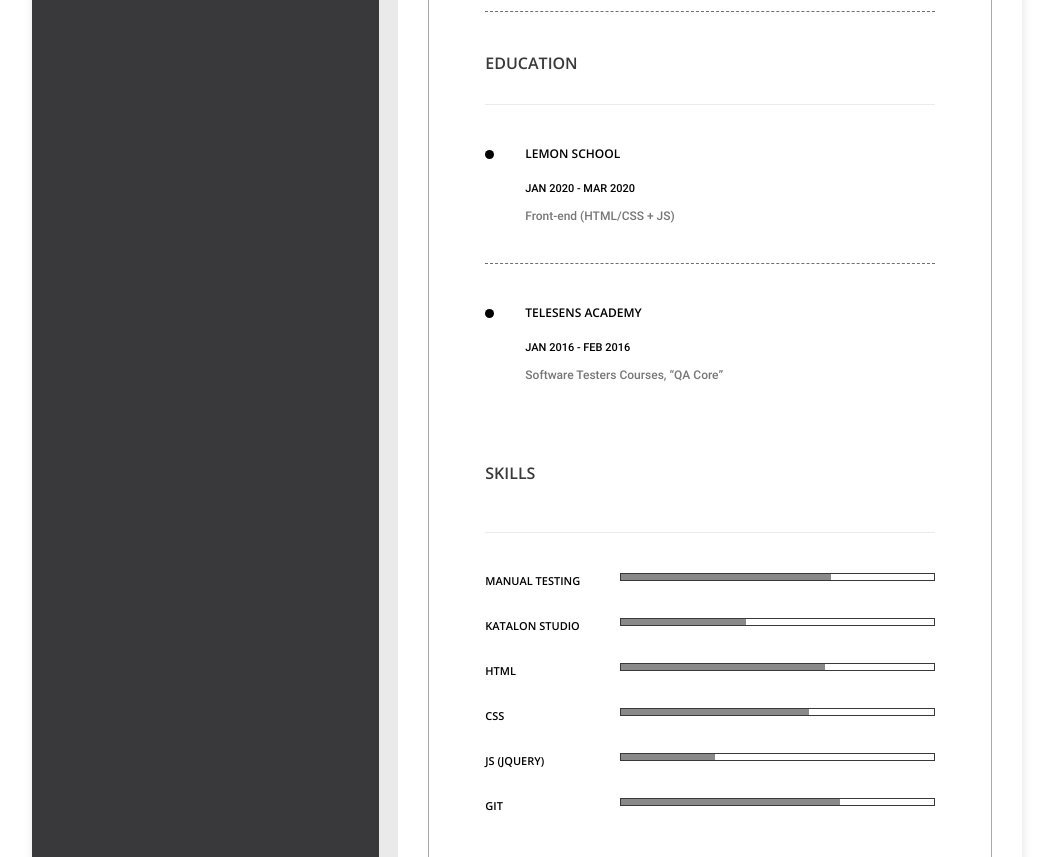
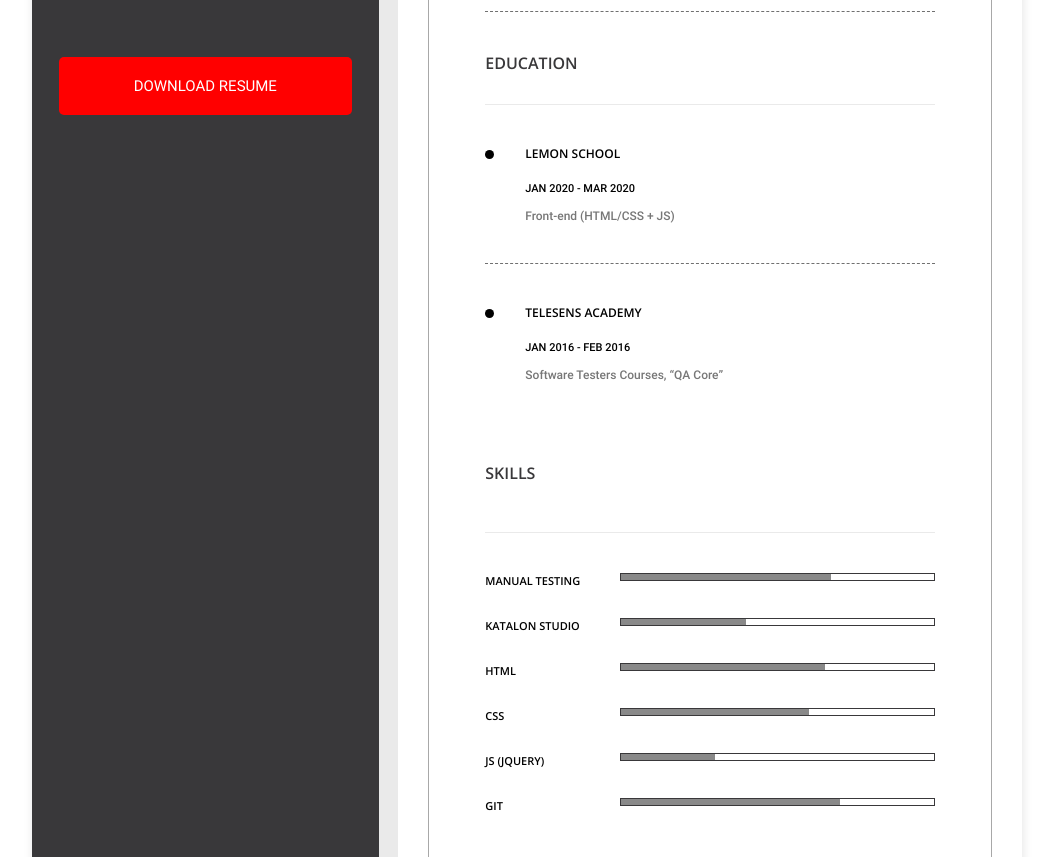
Before and after one commit to MaximSavhenko/RESUME---QA, a plain HTML site: page index.html in a window 1280 px wide. Shown: the part 1838-2695 px from the top of the page, without its empty margins (113-1167 px from the left). Drawn offline with Linux system fonts and the light colour scheme.

Commit message:
update pdf file

```diff
--- a/index.html
+++ b/index.html
@@ -133,9 +133,9 @@
                             </div>
                         </div>
                     </div>
-                    <!-- <div class="profile__btn">
+                    <div class="profile__btn">
                         <a href="./files/Maxim Savchenko - Junior QA.pdf" download class="btn">DOWNLOAD RESUME</a>
-                    </div> -->
+                    </div>
                 </div>
             </div>
             <div class="resume">
```
Also changed, not shown: 1 other file.
